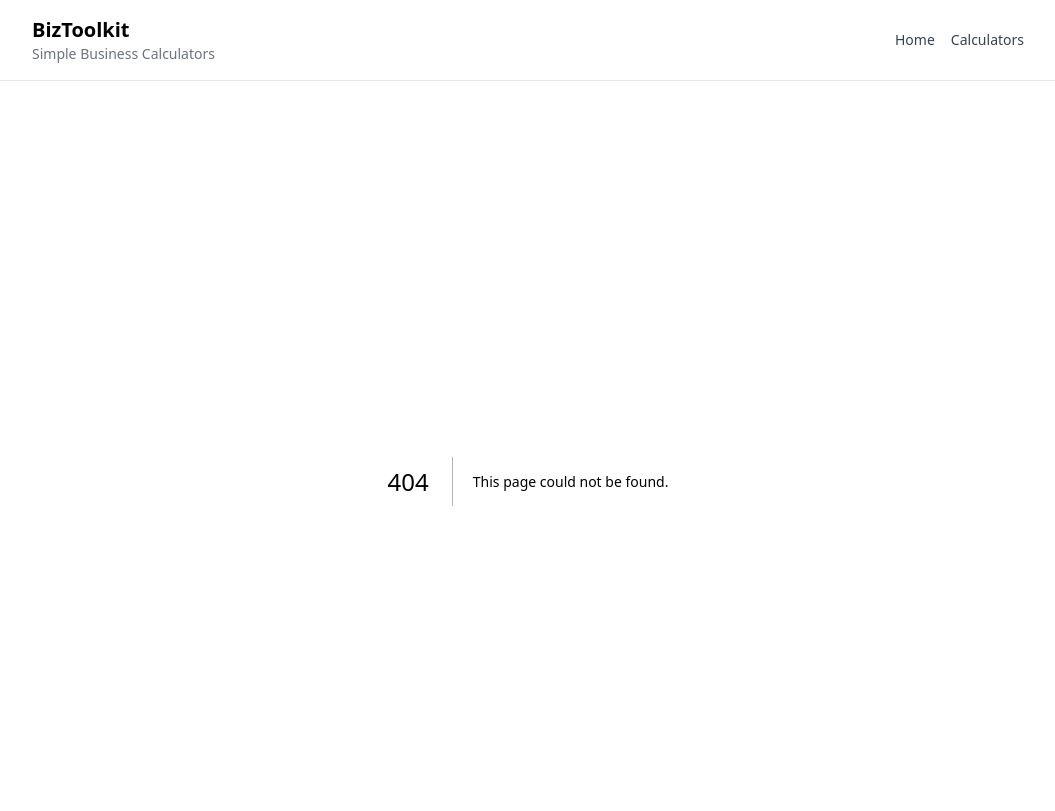
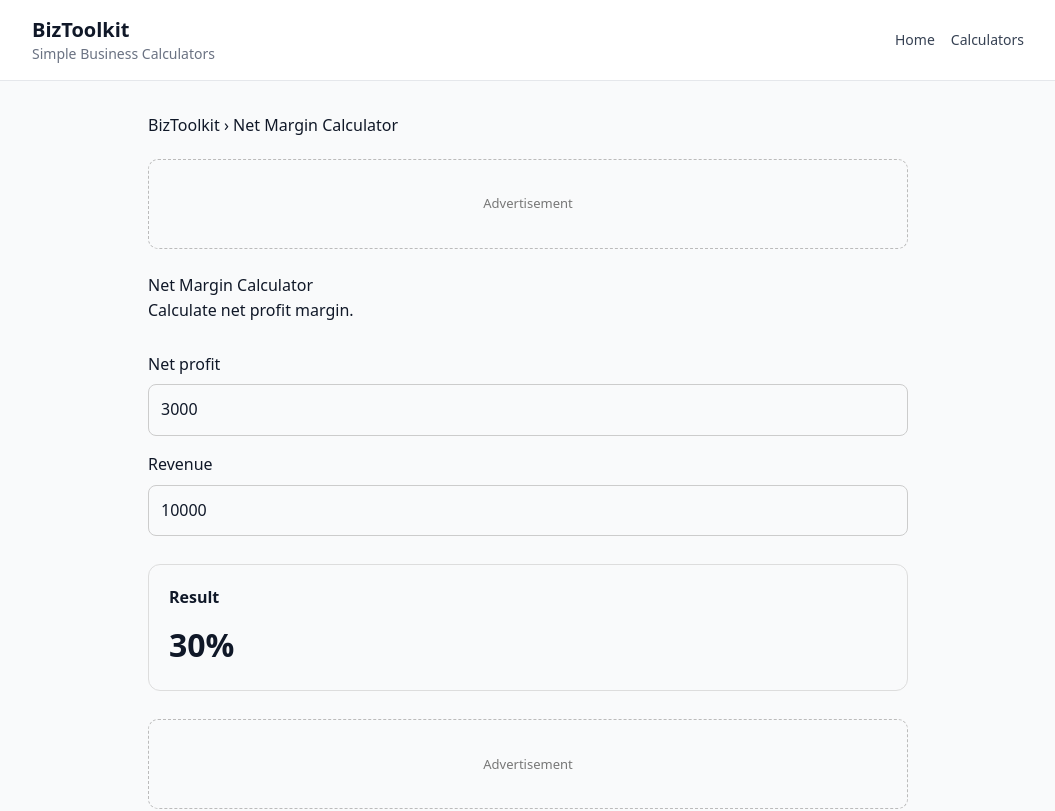
Before and after one commit to wakilmustaqeem/biztoolkit, a Next.js app: page /net-margin-calculator in a window 1280 px wide. Before the commit this address had no page. Shown: the top 811 px of the page, without its empty margins (112-1167 px from the left). Built offline with nearby package versions, Linux system fonts and the light colour scheme.

Commit message:
feat: add net margin calculator route

```diff
--- /dev/null
+++ b/app/net-margin-calculator/page.tsx
@@ -0,0 +1,4 @@
+import type { Metadata } from "next";
+import BusinessCalculator from "@/components/business-calculator";
+export const metadata: Metadata = { title: "Net Margin Calculator", description: "Calculate net profit margin.", alternates: { canonical: "/net-margin-calculator" } };
+export default function Page(){return <BusinessCalculator slug="net-margin-calculator"/>}
```
